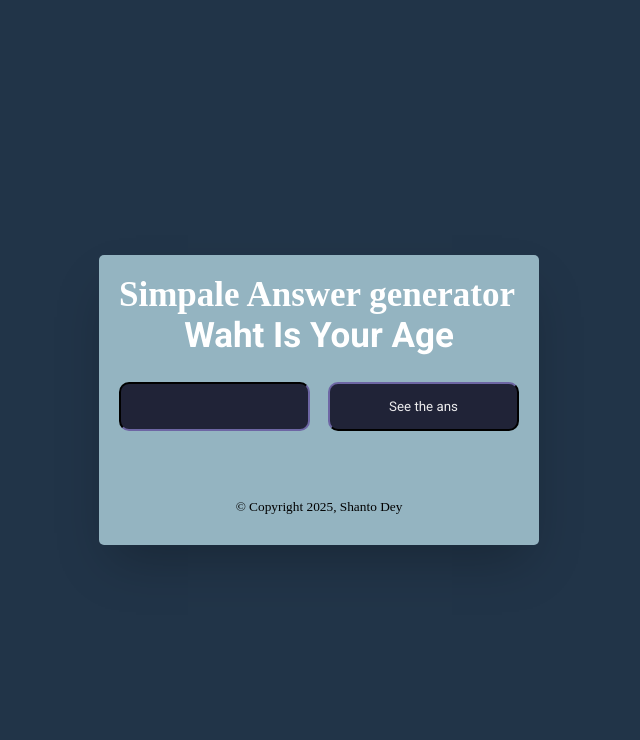
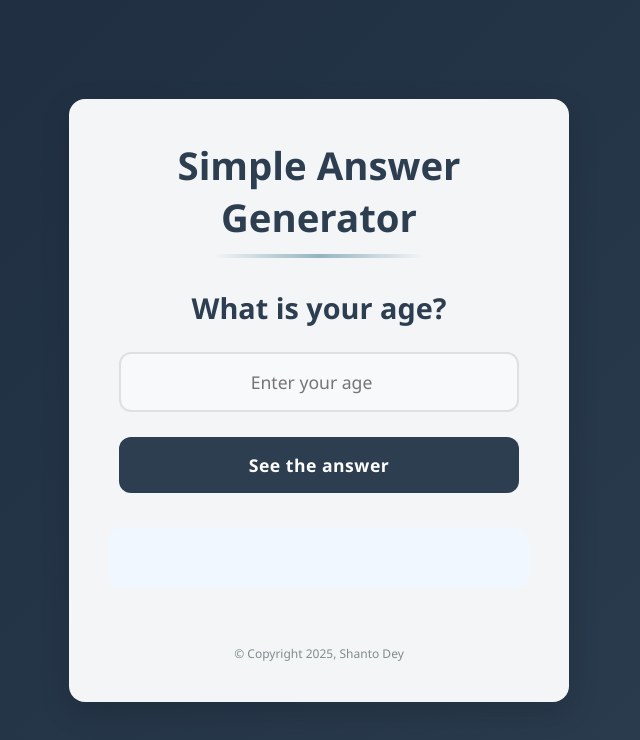
Before and after one commit to shantodey/answer__generator, a plain HTML site: page index.html in a window 1280 px wide. Shown: the whole page, without its empty margins (321-961 px from the left). Drawn offline with Linux system fonts and the light colour scheme; a web font is replaced by a local one.

Commit message:
Resolved conflicts

```diff
--- a/css/style.css
+++ b/css/style.css
@@ -1,77 +1,129 @@
-@import url('https://fonts.googleapis.com/css2?family=Ancizar+Serif:ital,wght@0,300..900;1,300..900&display=swap');
-@import url('https://fonts.googleapis.com/css2?family=Roboto:ital,wght@0,100..900;1,100..900&display=swap');
-*{
+
+        * {
             margin: 0;
             padding: 0;
+            box-sizing: border-box;
+            font-family: 'Segoe UI', Tahoma, Geneva, Verdana, sans-serif;
         }
-a{
-  text-decoration: none;
-  display: inline-block;
-}
-ul{
-  list-style: none;
-}
-img{
-  vertical-align: middle;
-}
+
         body {
             display: flex;
             justify-content: center;
             align-items: center;
-  height: 100dvh;
-  background: #213448;
+            min-height: 100vh;
+            background: linear-gradient(135deg, #1d2c3f, #2c3e50);
+            padding: 20px;
+        }
 
+        .Answer__generator {
+            background: rgba(255, 255, 255, 0.95);
+            border-radius: 16px;
+            box-shadow: 0 10px 30px rgba(0, 0, 0, 0.15);
+            padding: 40px;
+            width: 100%;
+            max-width: 500px;
+            text-align: center;
+            position: relative;
+            overflow: hidden;
         }
-.Answer__generator{
-    background: #94B4C1;
-    padding: 20px 20px;
-    box-shadow: rgba(0, 0, 0, 0.25) 0px 25px 50px -12px;
-    border-radius: 5px;
-    height: 250px;
-    width: 400px;
+
+        .Answer__generator::before {
+            content: "";
+            position: absolute;
+            top: -50%;
+            left: -50%;
+            width: 200%;
+            height: 200%;
+            background: radial-gradient(circle, rgba(148, 180, 193, 0.1) 0%, transparent 70%);
+            z-index: -1;
         }
-h1{
-    font-family: "Ancizar Serif", serif;
-    font-size: 35px;
-    color: #fff;
+
+        h1 {
+            font-size: 2.4rem;
+            color: #2c3e50;
+            margin-bottom: 30px;
+            position: relative;
+            padding-bottom: 15px;
         }
+
+        h1::after {
+            content: "";
+            position: absolute;
+            bottom: 0;
+            left: 25%;
+            width: 50%;
+            height: 4px;
+            background: linear-gradient(90deg, transparent, #94B4C1, transparent);
+            border-radius: 2px;
+        }
+
         .Answer__generator__main {
-    display: grid;
-    grid-template-columns: repeat(2, 1fr);
-    grid-template-rows: repeat(2, 1fr);
-    gap: 18px;
+            display: flex;
+            flex-direction: column;
+            gap: 25px;
+        }
+
+        .div1 {
+            font-size: 1.8rem;
+            color: #2c3e50;
+            font-weight: 600;
+        }
+
+        .div2, .div3 {
+            padding: 16px 20px;
+            border-radius: 12px;
+            font-size: 1.1rem;
+            transition: all 0.3s ease;
+            width: 100%;
+            max-width: 400px;
+            margin: 0 auto;
             text-align: center;
         }
-.div1{
-    text-transform: capitalize;
-    font-size: 35px;
-    font-family: 'Roboto', sans-serif;
+
+        .div2 {
+            border: 2px solid #e0e0e0;
+            background: #f8f9fa;
+            color: #2c3e50;
+        }
+
+        .div2:focus {
+            border-color: #94B4C1;
+            outline: none;
+            box-shadow: 0 0 0 3px rgba(148, 180, 193, 0.2);
+        }
+
+        .div3 {
+            background: #2c3e50;
+            color: white;
+            border: none;
+            cursor: pointer;
+            font-weight: 600;
+            letter-spacing: 0.5px;
+        }
+
+        .div3:hover {
+            background: #213448;
+            transform: translateY(-2px);
+            box-shadow: 0 5px 15px rgba(0, 0, 0, 0.1);
+        }
+
+        #output {
+            min-height: 60px;
+            display: flex;
+            align-items: center;
+            justify-content: center;
+            font-size: 1.6rem;
             font-weight: 700;
-    color: #fff;
-    grid-column: span 2 / span 2;
+            color: #2c3e50;
+            background: #f0f7ff;
+            border-radius: 12px;
+            padding: 15px;
+            margin-top: 10px;
+            transition: all 0.4s ease;
         }
-.div2,.div3{
-    padding: 15px;
-    border-radius: 10px;
-    border-color: #353250;
-    background-color: #202337;
-    color: #fffefee9;
-    text-align: left;
-    font-family: 'Roboto', sans-serif;
-    font-weight: 400;
-      text-align: center;
+
+        footer {
+            margin-top: 30px;
+            color: #7f8c8d;
+            font-size: 0.9rem;
         }
-#output{
-  width: 100%;
-  text-align: center;
-  text-transform: capitalize;
-  font-size: 20px;
-  font-family: 'Roboto', sans-serif;
-  font-weight: 700;
-  color: #fff;
-  grid-column: span 2 / span 2;
-}
-footer{
-  margin-top: 30px;
-grid-column: span 2 / span 2;
-}
--- a/index.html
+++ b/index.html
@@ -3,27 +3,23 @@
 <head>
     <meta charset="UTF-8">
     <meta name="viewport" content="width=device-width, initial-scale=1.0">
+    <title>Answer Generator</title>
+    <link rel="stylesheet" href="https://cdnjs.cloudflare.com/ajax/libs/font-awesome/6.4.0/css/all.min.css">
     <link rel="stylesheet" href="css/style.css">
-    <title>Answer generator</title>
 </head>
 <body>
-
     <div class="Answer__generator">
-        <h1>Simpale Answer generator</h1>
+        <h1>Simple Answer Generator</h1>
         <div class="Answer__generator__main">
-            <h3 class="div1">waht is your age </h3>
-            <input type="number" class="div2">
-            <button class="div3">See the ans</button>
+            <h3 class="div1">What is your age?</h3>
+            <input type="number" class="div2" placeholder="Enter your age">
+            <button class="div3">See the answer</button>
             <div id="output"></div>
             <footer>
                 <small>© Copyright 2025, Shanto Dey</small>
             </footer>
         </div>
     </div>
-
-
-
-
     <script src="js/coustom.js"></script>
 </body>
 </html>
--- a/js/coustom.js
+++ b/js/coustom.js
@@ -1,14 +1,11 @@
 const myButton = document.querySelector('.div3');
-
 function Answer__generator() {
     let value = document.querySelector('.div2').value;
     const outputDiv = document.getElementById('output');
-
     if (value > 18) {
-        outputDiv.innerHTML = "you are an adult";
+        outputDiv.innerHTML = "You are an adult";
     } else {
-        outputDiv.innerHTML = "you are not an adult";
+        outputDiv.innerHTML = "You are not an adult";
     }
 }
-
 myButton.addEventListener('click', Answer__generator);
```
Lines whose indentation alone changed are shown as unchanged.
